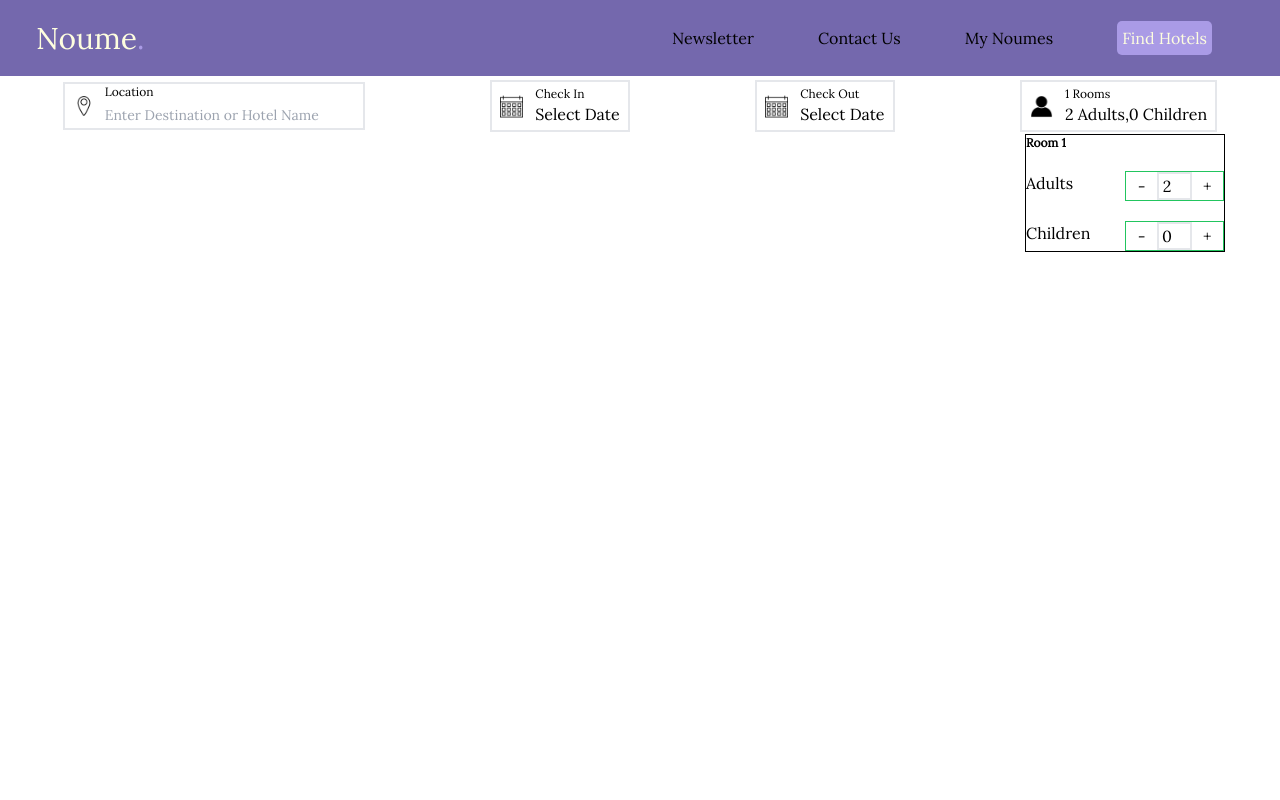
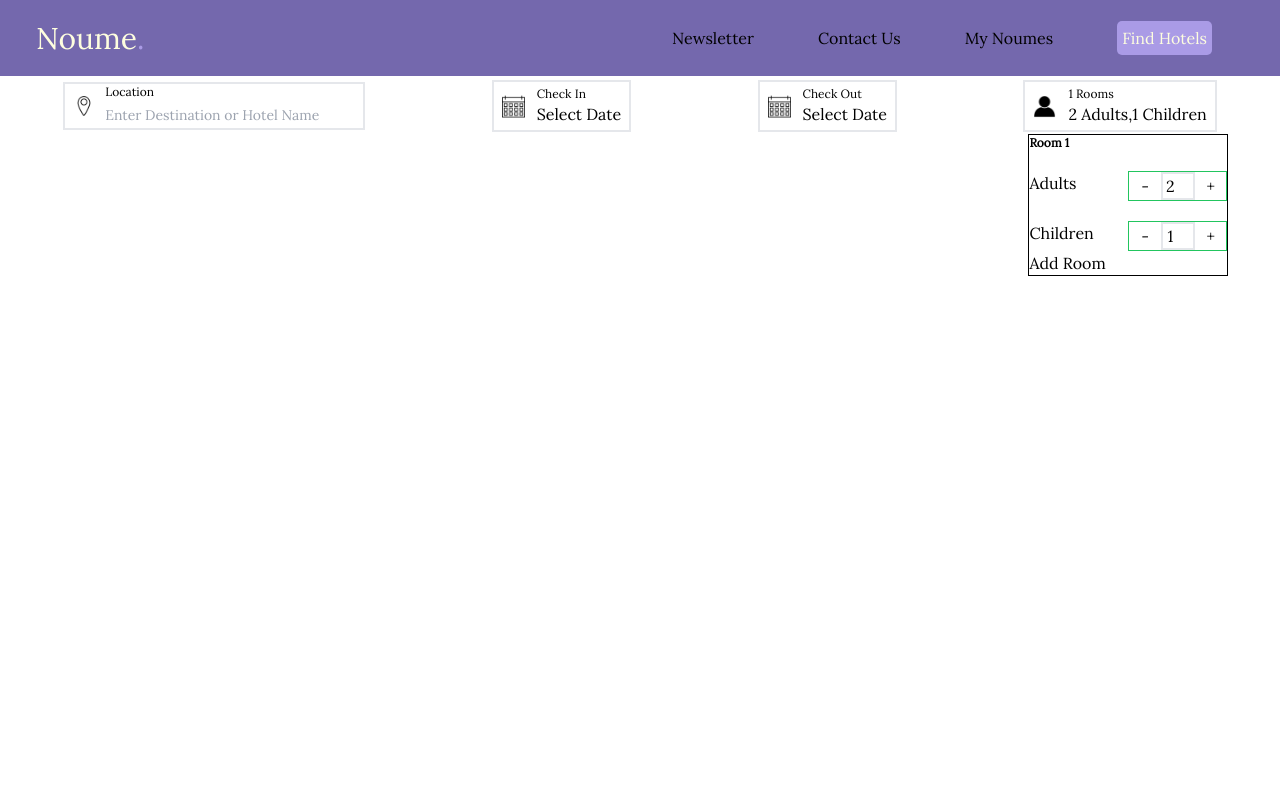
Before and after one commit to wramos1/noume, a React (Vite) app: page /#/find-hotels in a window 1280 px wide. Shown: the top 800 px of the page. Built offline with nearby package versions, Linux system fonts and the light colour scheme.

Commit message:
Made children state into an array with the param age which is required for API call, changed addPerson function to take this into account for children

```diff
--- a/src/components/SearchBar.jsx
+++ b/src/components/SearchBar.jsx
@@ -11,7 +11,7 @@ const SearchBar = () => {
     const [selectedLocation, setSelectedLocation] = useState({ index: null, name: '', coordinates: { lat: null, long: null } });
     const [checkIn, setCheckIn] = useState({ day: null, month: null, year: null, strDate: '' });
     const [checkOut, setCheckOut] = useState({ day: null, month: null, year: null, strDate: '' });
-    const [rooms, setRooms] = useState([{ adults: 2, children: 0 }]);
+    const [rooms, setRooms] = useState([{ adults: 2, children: [{ age: 0 }] }]);
 
     const fetchLocations = async () => {
         const results = await fetch(`https://hotels4.p.rapidapi.com/locations/v3/search?q=${term}`, {
@@ -104,10 +104,11 @@ const SearchBar = () => {
     };
     const addPerson = (key, i) => {
         const clonedRoom = { ...rooms[i] };
-        clonedRoom[key] = clonedRoom[key] + 1;
+        clonedRoom[key] = [...clonedRoom[key], { age: 0 }];
         const clonedState = [...rooms];
         clonedState[i] = clonedRoom;
-        setRooms(clonedState);
+        setRooms(clonedState)
+
     };
 
     const updatePerson = (key, value, i) => {
@@ -148,7 +149,7 @@ const SearchBar = () => {
                             <button className='hover:bg-gray-500/40 w-full' onClick={() => decrementPerson('children', i)}>
                                 -
                             </button>
-                            <input type="number" value={children} className='w-full border-2 text-center' onChange={(e) => updatePerson('children', e.target.value, i)} />
+                            <input type="number" value={room.children.length} className='w-full border-2 text-center' onChange={(e) => updatePerson('children', e.target.value, i)} />
                             <button className='hover:bg-gray-500/40 w-full' onClick={() => addPerson('children', i)}>
                                 +
                             </button>
@@ -246,11 +247,16 @@ const SearchBar = () => {
                             id='people'
                         >
                             {rooms.reduce((accum, room) => accum + room.adults, 0)} Adults,
-                            {rooms.reduce((accum, room) => accum + room.children, 0)} Children
+                            {rooms.reduce((accum, room) => accum + room.children.length, 0)} Children
                         </button>
 
                         <div className='absolute mt-12 border border-black min-w-[200px] -left-10'>
                             {mapThroughRooms()}
+                            <div>
+                                <button onClick={() => setRooms([...rooms, { adults: 2, children: { age: 0 } }])}>
+                                    Add Room
+                                </button>
+                            </div>
                         </div>
 
                     </div>
```
